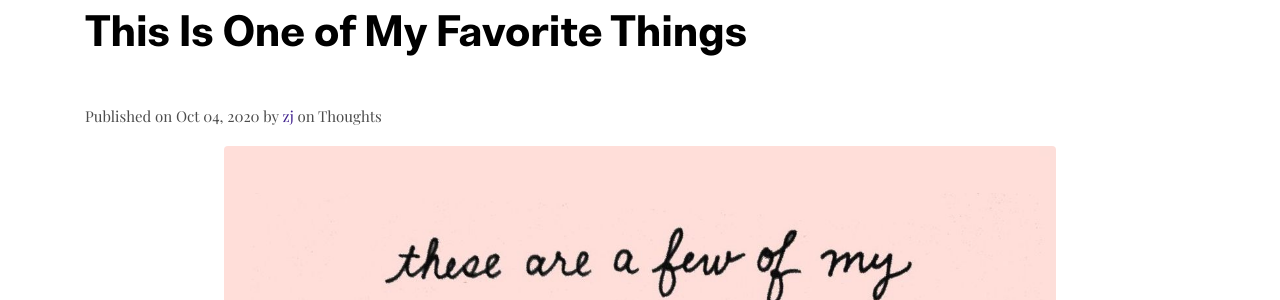
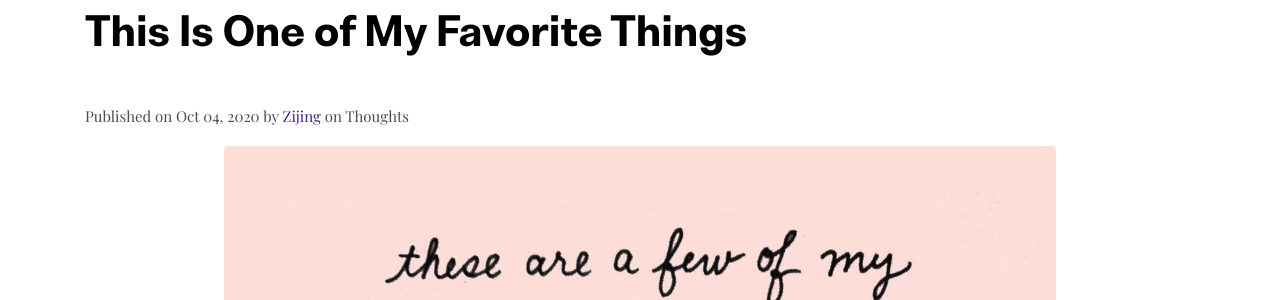
Before and after one commit to zijing-wu/zijing-wu.github.io, a Jekyll site: the page built from _posts/2020-10-04-ThisIsOneOfMyFavoriteThings.markdown, in a window 1280 px wide and 900 px high, scrolled down 423 px. Shown: the part 154-454 px from the top of the window. Built offline with Jekyll 4.4.1, drawn with Linux system fonts in a browser that asks for light colours.

Commit message:
Update author name
For consistency, use Zijing

```diff
--- a/_posts/2020-10-04-ThisIsOneOfMyFavoriteThings.markdown
+++ b/_posts/2020-10-04-ThisIsOneOfMyFavoriteThings.markdown
@@ -3,7 +3,7 @@ layout: post
 title:  This Is One of My Favorite Things
 date:   2020-10-04 15:55:55 -0700
 image:  /assets/images/blog/post-20201004-1.jpg
-author: zj
+author: Zijing
 tags:   Thoughts
 ---
 
--- a/_posts/2020-10-12-OneFlewOverTheCuckoosNest.markdown
+++ b/_posts/2020-10-12-OneFlewOverTheCuckoosNest.markdown
@@ -3,7 +3,7 @@ layout: post
 title:  飞呀飞呀，飞过杜鹃窝吧
 date:   2020-10-12 23:15:55 -0700
 image:  /assets/images/blog/post-20201012-1.JPG
-author: zj
+author: Zijing
 tags:   Reflection
 ---
 
```
